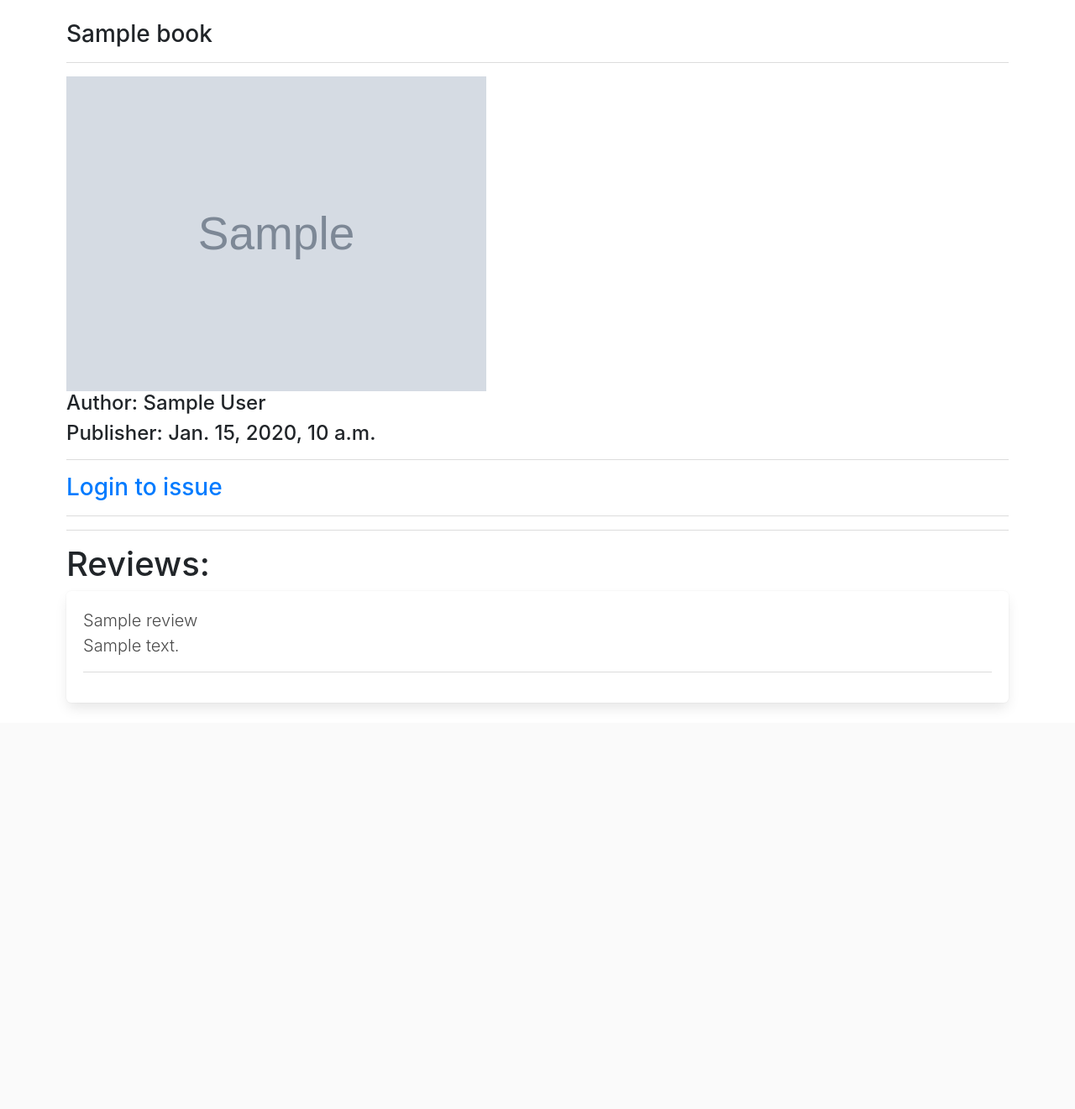
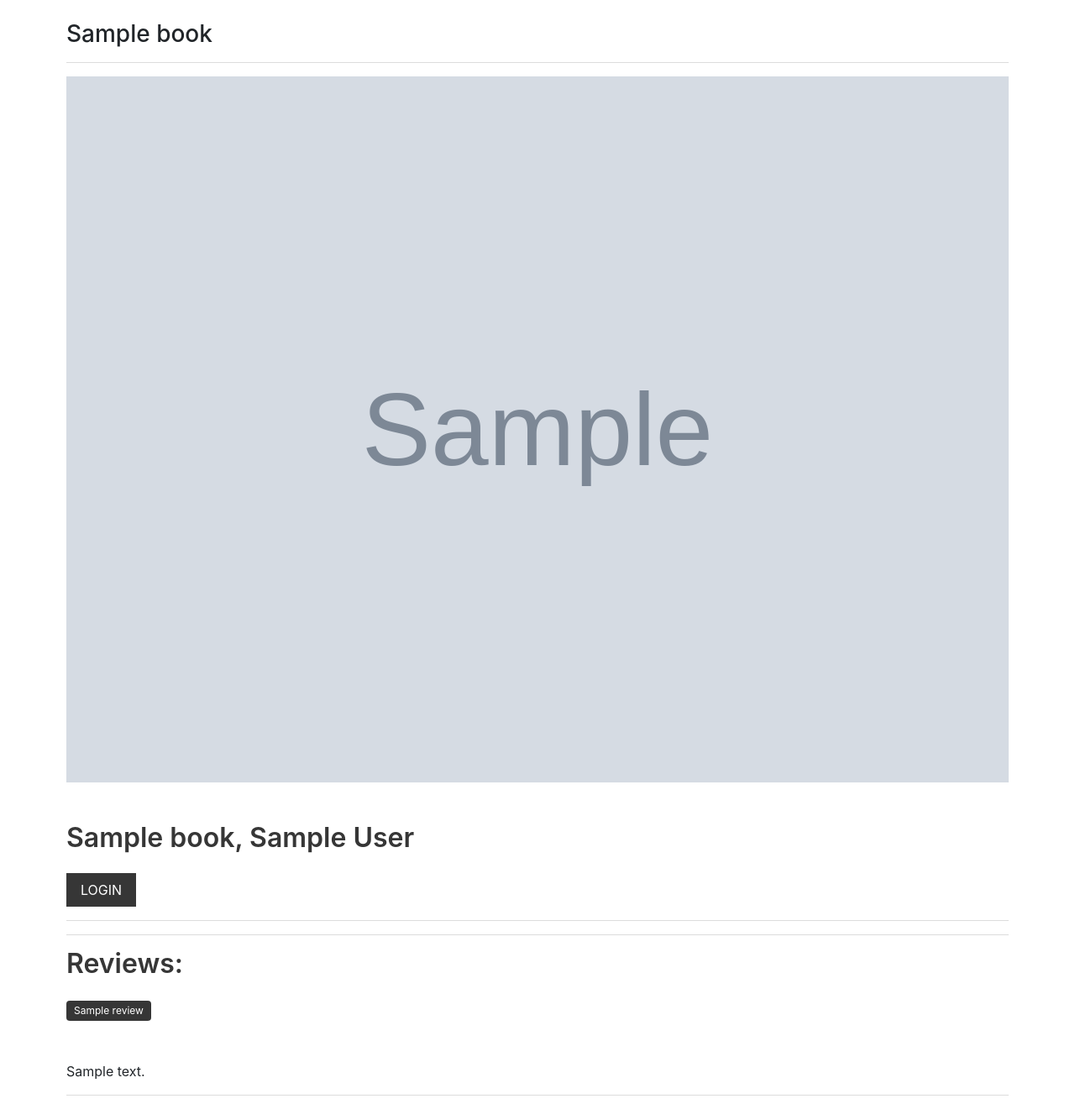
Before and after one commit to Sanyam-Garg/Libraria420, a Django app: template templates/books/book_details.html in a window 1280 px wide. Shown: the part 56-1377 px from the top of the page at 84% size. Before the commit the page ends 895 px from the top, so only its background shows below. Run offline with Django 3.2, Linux system fonts and the light colour scheme; the template is opened without the code that fills it: most values are stand-ins (such as "Sample title", 1, 10 or a date in 2020); grey boxes marked "Sample" are stand-in pictures; some libraries are stand-ins or nearby versions.

Commit message:
added return functionality

```diff
--- a/books/urls.py
+++ b/books/urls.py
@@ -13,4 +13,5 @@ urlpatterns = [
     path('renew-book/<pk>/', views.renew_book, name = 'renew_book'),
     path('search/', views.search, name = 'search'),
     path('genre-books/<pk>/', views.genre_books, name = 'genre_books'),
+    path('return-book/<pk>/', views.return_book, name = 'return_book'),
 ]
--- a/templates/books/book_details.html
+++ b/templates/books/book_details.html
@@ -4,40 +4,47 @@
 <br>
     <h3> {{book.title}}</h3>
     <hr>
-    <img src = "{{book.cover.url}}" height = "500px" width = "500px">
-    <h4> Author: {{book.author}}</h4>
-    <h4> Publisher: {{book.published_by}}</h4>
-    <hr>
+    <figure class="image is-4by3 mb-6">
+            <img src="{{ book.cover.url }}">
+        </figure>
+
+    <h1 class="title">{{ book.title }}, {{ book.author }}</h1>
 
     {% if book_issued and user.is_authenticated %}
     <span> You have issued this book. Time left {{time_left}} <span>
-    <a href = "{% url 'renew_book' pk=book.pk %}" class = 'btn btn-info'>Renew</a>
-    <hr>
+    <br>
+    <a href = "{% url 'return_book' pk=issue_details.pk %}" class = 'button is-dark is-uppercase'>Return</a>
+    <a href = "{% url 'renew_book' pk=book.pk %}" class = 'button is-dark is-uppercase'>Renew</a>
     <form method = 'POST'>
     {% csrf_token %}
     {{form.as_p}}
     <input type = "submit" name = "submit" value = "Submit" class = "btn btn-info">
     </form>
     {% elif user.is_authenticated %}
-    <a href = "{% url 'issue_book' pk=book.id %}" class = "btn btn-info">Issue</a>
+    <a href = "{% url 'issue_book' pk=book.id %}" class = "button is-dark is-uppercase">Issue</a>
+    <hr>
     <form method = 'POST'>
     {% csrf_token %}
     {{form.as_p}}
-    <input type = "submit" name = "submit" value = "Submit" class = "btn btn-info">
+    <div class = "control">
+             <button class = "button is-dark is-uppercase">Login</button>
+          </div>
     </form>
     {% else %}
-    <h3><a href = "{% url 'student_login' %}"> Login to issue </a></h3>
+    <div class = "control">
+             <a href = "{% url 'student_login' %}"><button class = "button is-dark is-uppercase">Login</button></a>
+          </div>
+
     {% endif %}
 
     <hr>
     <hr>
 
-    <h1>Reviews:</h1>
+    <h1 class = "title">Reviews:</h1>
     {% for review in reviews %}
-    <div class = "box">
-        <p class = "lead">{{review.title}}<br>{{review.description}}</p>
-        <hr>
-        </div>
+    <p class="mb-6"><span class="tag is-dark">{{ review.title }}</span></p>
+    <p>{{review.description}}</p>
+    <hr>
 
     {% endfor %}
 
```
Also changed, not shown: books/views.py (+6 -1 lines), db.sqlite3.
